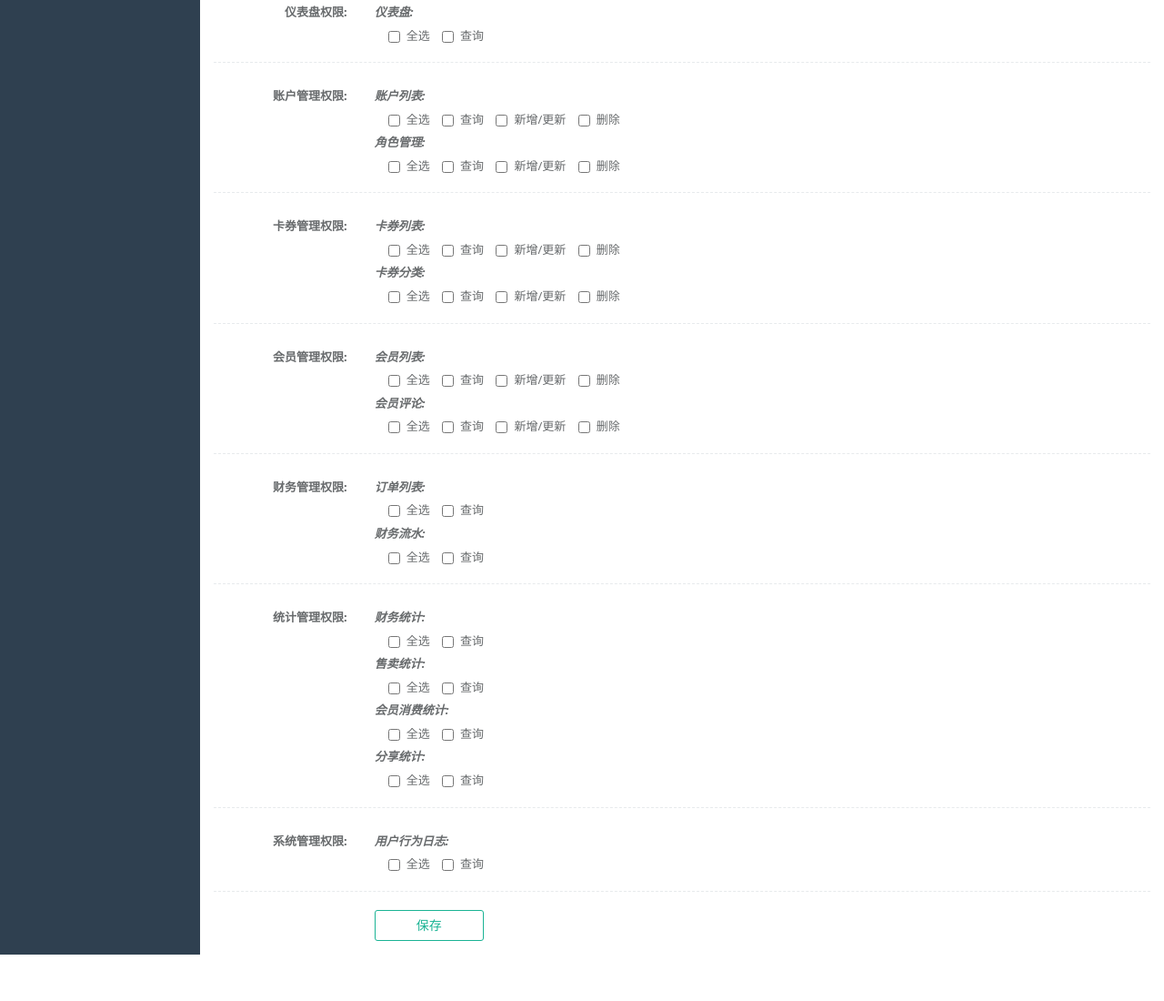
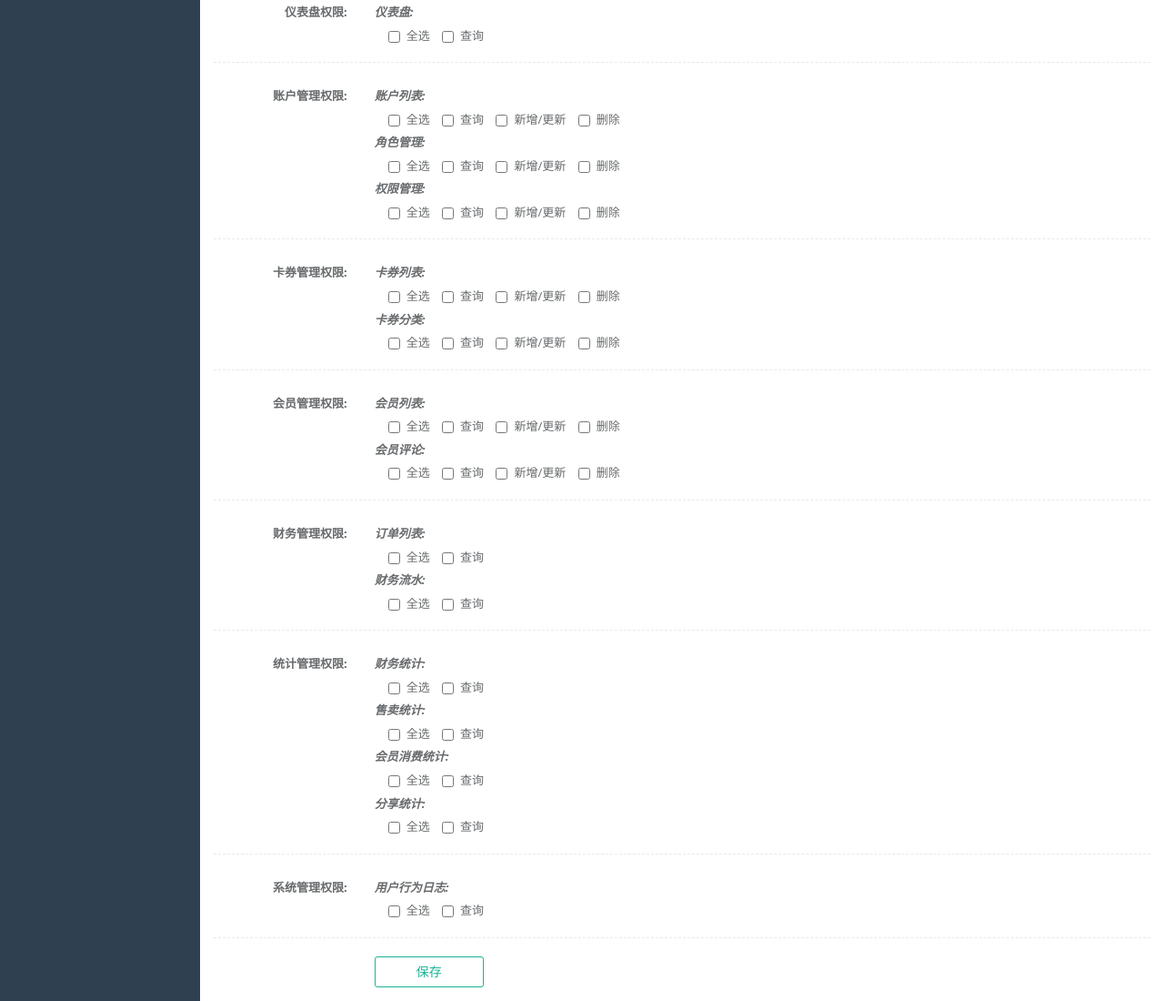
Before and after one commit to luzhisheng/CardMS, a Flask app: template web/templates/account/role_set.html in a window 1280 px wide. Shown: the part 358-1458 px from the top of the page at 91% size. Before the commit the page ends 1407 px from the top, so only its background shows below. Run offline with Flask 3, Linux system fonts and the light colour scheme; the template is opened without the code that fills it, so the values that code supplies are empty; parts of the project's set-up code (start-up, migrations or seed data) failed here and were passed over; some libraries are stand-ins or nearby versions.

Commit message:
给地址增加权限

```diff
--- a/web/controllers/admin.py
+++ b/web/controllers/admin.py
@@ -1,5 +1,5 @@
 from flask import Blueprint
-from common.libs.Helper import optRender, getFormatDate
+from common.libs.Helper import optRender, getFormatDate, permission_required
 from common.models.Model import StatDailySite
 import datetime
 
@@ -7,6 +7,7 @@ route_admin = Blueprint("admin_page", __name__)
 
 
 @route_admin.route("/")
+@permission_required("admin_index")
 def index():
     """
     仪表盘统计数据
--- a/web/controllers/finance.py
+++ b/web/controllers/finance.py
@@ -1,5 +1,5 @@
 from flask import Blueprint, request
-from common.libs.Helper import optRender, paging
+from common.libs.Helper import optRender, paging, permission_required
 from common.models.Model import MemberAddress, PayOrder, PayOrderItem, Card
 from application import app, db
 from sqlalchemy import func
@@ -8,6 +8,7 @@ route_finance = Blueprint('finance_page', __name__)
 
 
 @route_finance.route("/index")
+@permission_required("finance_index")
 def index():
     query = PayOrder.query
     if request.values.get('status'):
@@ -31,6 +32,7 @@ def index():
 
 
 @route_finance.route("/pay-info", methods=["GET"])
+@permission_required("finance_index")
 def pay_info():
     pay_info_id = request.values.get('id')
 
@@ -57,6 +59,7 @@ def pay_info():
 
 
 @route_finance.route("/account")
+@permission_required("finance_account")
 def account():
     query = PayOrder.query.filter_by(status=1)
 
--- a/web/controllers/stat.py
+++ b/web/controllers/stat.py
@@ -1,6 +1,7 @@
 from flask import Blueprint, request
 from common.libs.Helper import getFormatDate, paging, getDictFilterField, selectFilterObj, optRender
 from common.models.Model import StatDailySite
+from common.libs.Helper import permission_required
 from common.models.Model import StatDailyCard
 from common.models.Model import StatDailyMember
 from common.models.Model import Member
@@ -11,6 +12,7 @@ route_stat = Blueprint("stat_page", __name__)
 
 
 @route_stat.route("/index", methods=["GET"])
+@permission_required("stat_index")
 def index():
     now = datetime.datetime.now()
     date_before_30days = now + datetime.timedelta(days=-30)
@@ -42,6 +44,7 @@ def index():
 
 
 @route_stat.route("/card")
+@permission_required("stat_card")
 def cards():
     now = datetime.datetime.now()
     date_before_30days = now + datetime.timedelta(days=-30)
@@ -85,6 +88,7 @@ def cards():
 
 
 @route_stat.route("/member")
+@permission_required("stat_member")
 def memebr():
     now = datetime.datetime.now()
     date_before_30days = now + datetime.timedelta(days=-30)
@@ -129,6 +133,7 @@ def memebr():
 
 
 @route_stat.route("/share")
+@permission_required("stat_share")
 def share():
     now = datetime.datetime.now()
     date_before_30days = now + datetime.timedelta(days=-30)
--- a/web/controllers/sys.py
+++ b/web/controllers/sys.py
@@ -1,5 +1,5 @@
 from flask import Blueprint, request
-from common.libs.Helper import optRender, paging
+from common.libs.Helper import optRender, paging, permission_required
 from common.models.Model import SysLog
 from sqlalchemy import or_
 
@@ -7,6 +7,7 @@ route_sys = Blueprint('sys_page', __name__)
 
 
 @route_sys.route("/index")
+@permission_required("sys_index")
 def index():
     query = SysLog.query
 
--- a/web/static/js/account/role_set.js
+++ b/web/static/js/account/role_set.js
@@ -41,7 +41,7 @@ var account_role_set_ops = {
             // 定义所有权限的名称
             var permissionNames = [
                 "admin_index", "account_index", "account_set", "account_ops", "account_role", "account_role_set", "account_role_ops",
-                "card_index", "card_set", "card_ops", "card_cat", "card_cat_set", "card_cat_ops",
+                "account_permission_index", "account_permission_set", "account_permission_ops", "card_index", "card_set", "card_ops", "card_cat", "card_cat_set", "card_cat_ops",
                 "member_index", "member_set", "member_ops", "member_comment", "member_comment_set", "member_comment_ops",
                 "finance_index", "finance_account", "stat_index", "stat_card", "stat_member", "stat_share", "sys_index"
             ];
--- a/web/templates/account/permission.html
+++ b/web/templates/account/permission.html
@@ -20,7 +20,7 @@
                     <div class="col-lg-12">
                         <a class="btn btn-w-m btn-outline btn-primary pull-right"
                            href="{{ buildUrl('/account/permission_set') }}">
-                            <i class="fa fa-plus"></i>角色
+                            <i class="fa fa-plus"></i>权限
                         </a>
                     </div>
                 </div>
--- a/web/templates/account/role_set.html
+++ b/web/templates/account/role_set.html
@@ -73,6 +73,23 @@
                                 </label>
                                 <label class="checkbox-inline">
                                     <input name="account_role_ops" class="permission" type="checkbox" value="7"> 删除
+                                </label>
+                            </div>
+                        </div>
+                        <div class="permissions-body">
+                            <label class="control-label"><i>权限管理:</i></label>
+                            <div class="container mt-3">
+                                <label class="checkbox-inline">
+                                    <input name="selectAll" type="checkbox" value=""> 全选
+                                </label>
+                                <label class="checkbox-inline">
+                                    <input name="account_permission_index" class="permission" type="checkbox" value="27"> 查询
+                                </label>
+                                <label class="checkbox-inline">
+                                    <input name="account_permission_set" class="permission" type="checkbox" value="28"> 新增/更新
+                                </label>
+                                <label class="checkbox-inline">
+                                    <input name="account_permission_ops" class="permission" type="checkbox" value="29"> 删除
                                 </label>
                             </div>
                         </div>
```
Also changed, not shown: web/controllers/account.py (+12 -0 lines), web/controllers/card.py (+8 -1 lines), web/controllers/member.py (+6 -1 lines).
